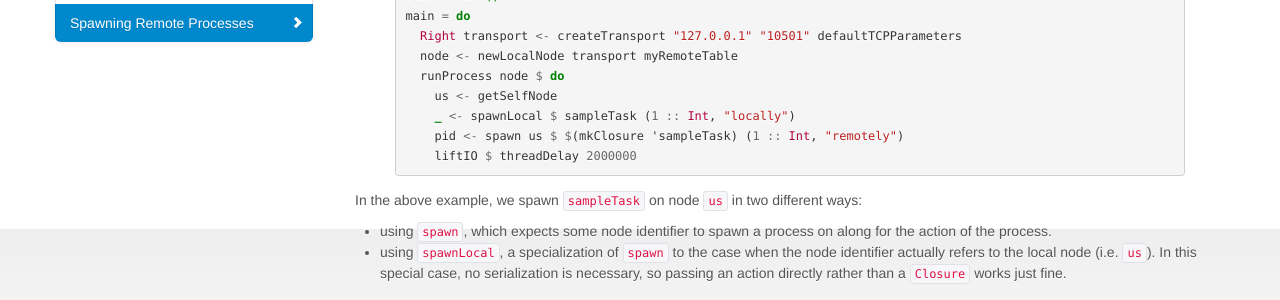
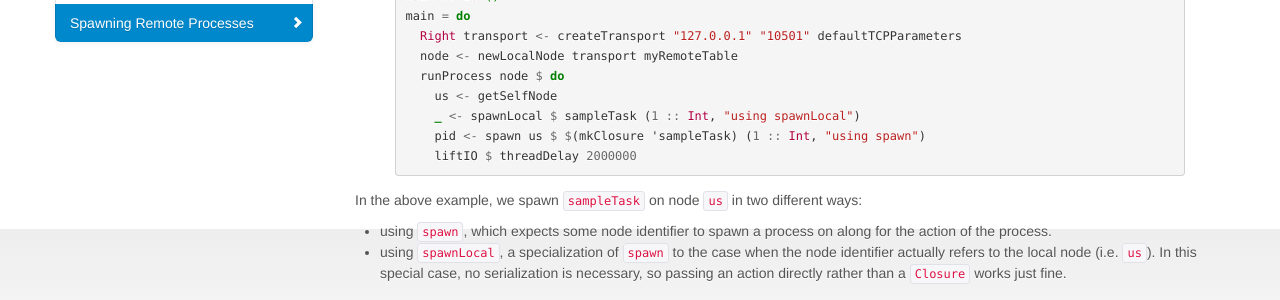
Before and after one commit to haskell-distributed/distributed-process, a Jekyll site: the page built from tutorials/1ch.md, in a window 1280 px wide and 900 px high, scrolled down 4028 px. Shown: the part 243-543 px from the top of the window. Built offline with Jekyll 4.4.1, drawn with Linux system fonts in a browser that asks for light colours; comment, search, counter and statistics services are not loaded.

Commit message:
example twiddle.

```diff
--- a/tutorials/1ch.md
+++ b/tutorials/1ch.md
@@ -269,8 +269,8 @@ main = do
   node <- newLocalNode transport myRemoteTable
   runProcess node $ do
     us <- getSelfNode
-    _ <- spawnLocal $ sampleTask (1 :: Int, "locally")
-    pid <- spawn us $ $(mkClosure 'sampleTask) (1 :: Int, "remotely")
+    _ <- spawnLocal $ sampleTask (1 :: Int, "using spawnLocal")
+    pid <- spawn us $ $(mkClosure 'sampleTask) (1 :: Int, "using spawn")
     liftIO $ threadDelay 2000000
 {% endhighlight %}
 
```
